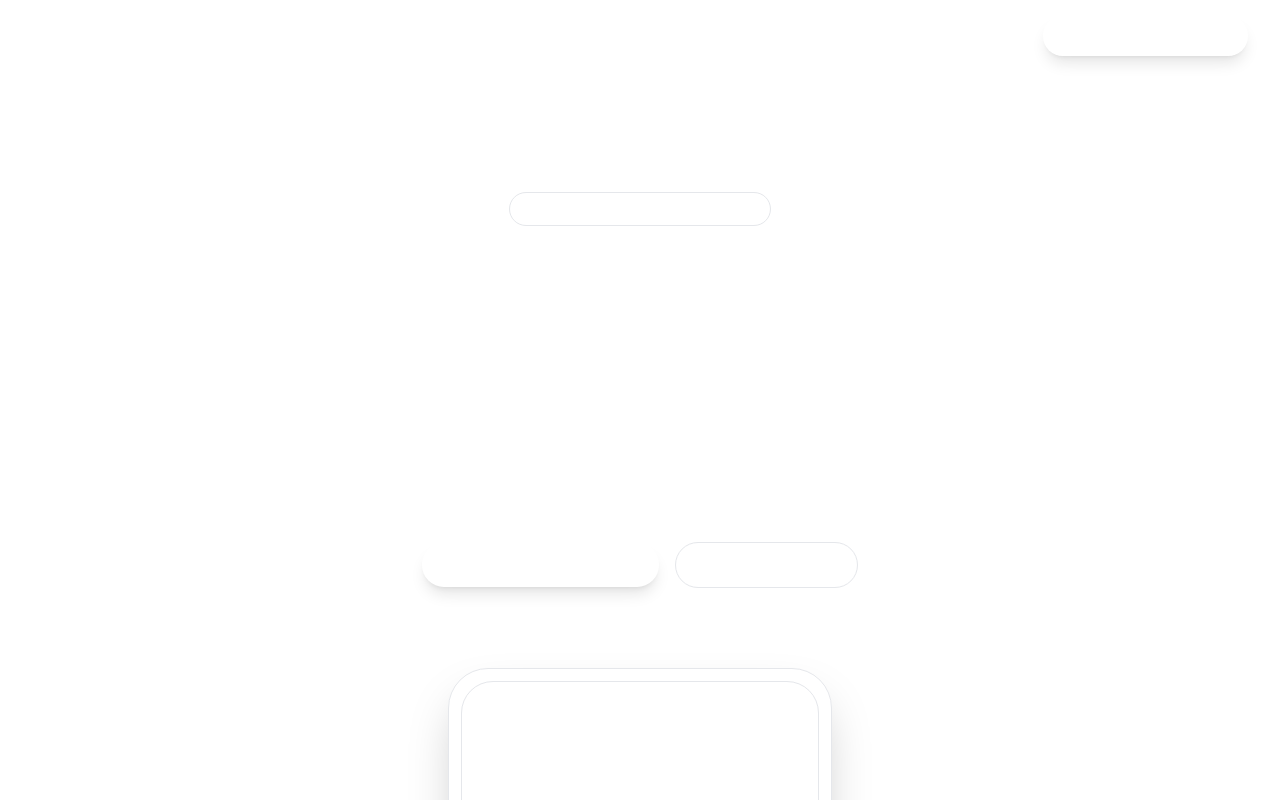
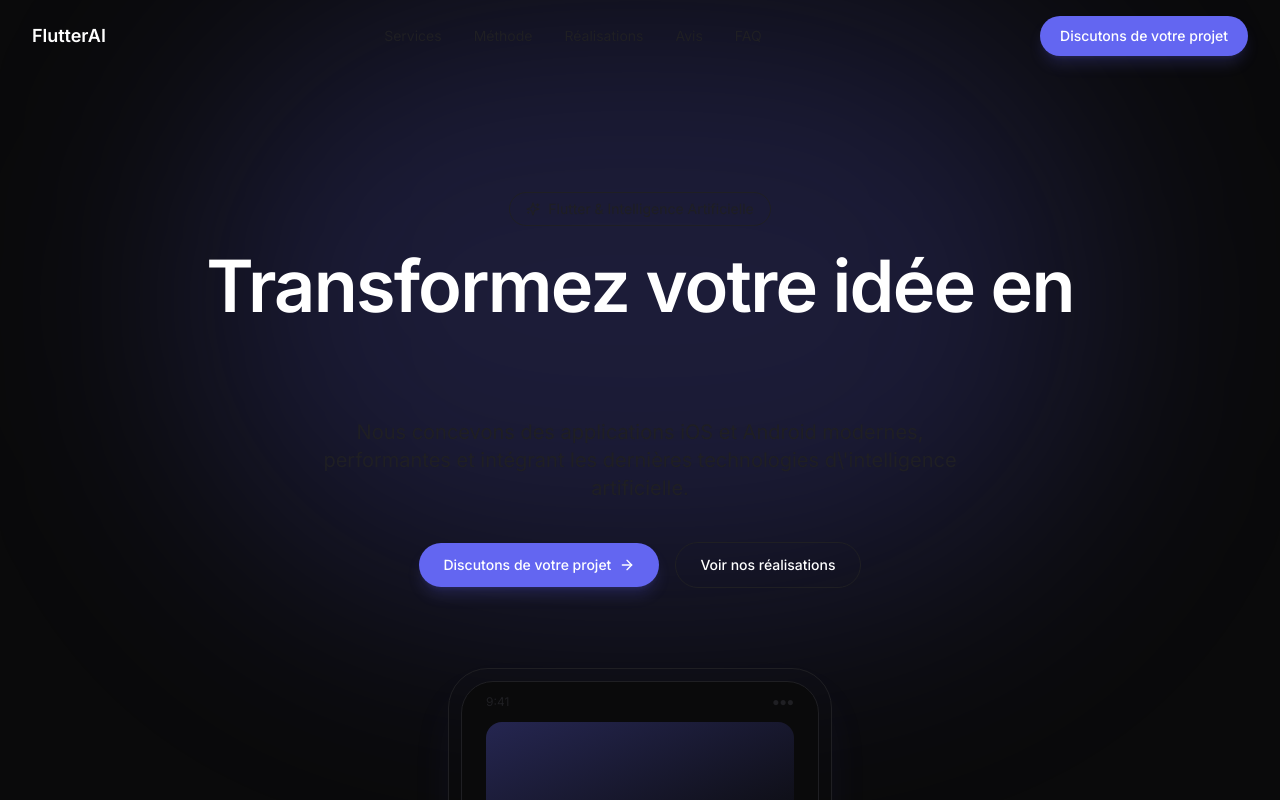
Before and after one commit to farisrhm/Atlas, a Next.js app: page / in a window 1280 px wide. Shown: the top 800 px of the page. Built offline with nearby package versions, Linux system fonts and the light colour scheme.

Commit message:
fix: ajout des couleurs custom dans tailwind config

```diff
--- a/tailwind.config.ts
+++ b/tailwind.config.ts
@@ -1,12 +1,32 @@
-/** @type {import('tailwindcss').Config} */
-module.exports = {
+import type { Config } from "tailwindcss";
+
+const config: Config = {
   content: [
-    './app/**/*.{js,ts,jsx,tsx,mdx}',
-    './components/**/*.{js,ts,jsx,tsx,mdx}',
-    './pages/**/*.{js,ts,jsx,tsx,mdx}',
+    "./app/**/*.{js,ts,jsx,tsx,mdx}",
+    "./components/**/*.{js,ts,jsx,tsx,mdx}",
+    "./pages/**/*.{js,ts,jsx,tsx,mdx}",
   ],
   theme: {
-    extend: {},
+    extend: {
+      colors: {
+        background: "#0a0a0b",
+        foreground: "#ffffff",
+        primary: {
+          DEFAULT: "#6366f1",
+          foreground: "#ffffff",
+        },
+        muted: {
+          DEFAULT: "#1f1f23",
+          foreground: "#a1a1aa",
+        },
+        border: "#1f1f23",
+      },
+      fontFamily: {
+        sans: ["var(--font-inter)"],
+      },
+    },
   },
   plugins: [],
-}
+};
+
+export default config;
```
